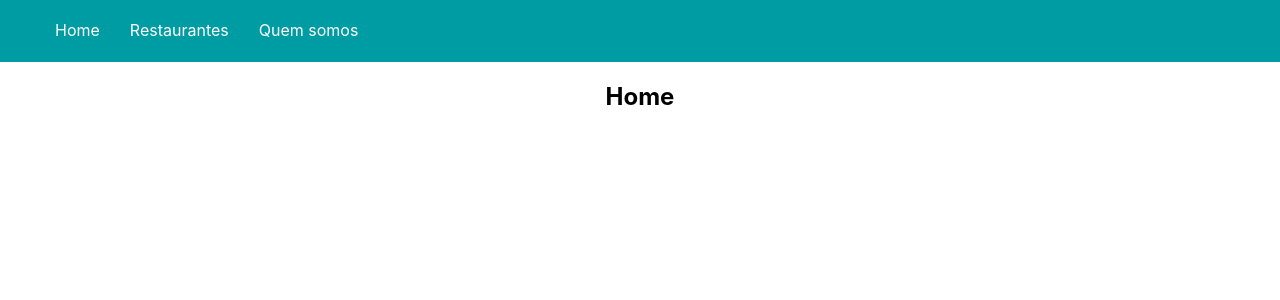
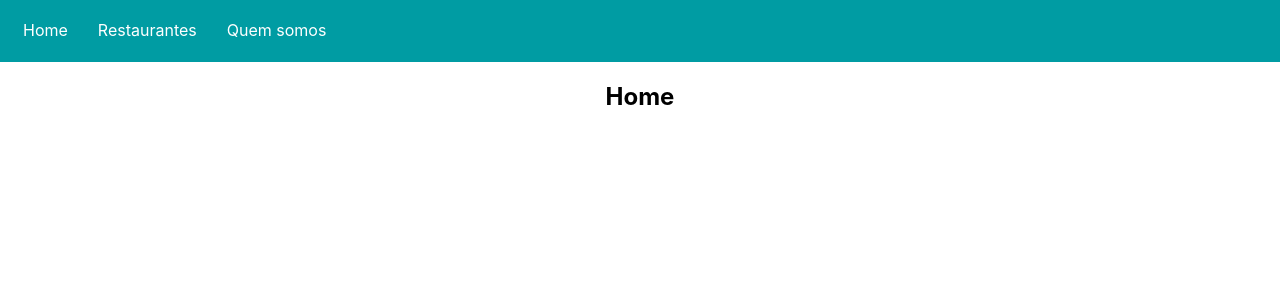
Before and after one commit to GuilhermeLimaSoares/goomer, a React (Create React App) app: page / in a window 1280 px wide. Shown: the top 300 px of the page. Built offline with nearby package versions, Linux system fonts and the light colour scheme.

Commit message:
GERAL: ALinhando items do header

```diff
--- a/src/App.js
+++ b/src/App.js
@@ -1,5 +1,6 @@
 import React from 'react';
 import { BrowserRouter, Switch, Route } from 'react-router-dom';
+import About from './pages/about';
 import Home from './pages/home';
 import Restaurants from './pages/restaurants';
 
@@ -13,6 +14,7 @@ function App() {
           <Route path="/" exact={true} component={Home} />
           <Route path="/home" component={Home} />
           <Route path="/restaurantes" component={Restaurants} />
+          <Route path="/sobre" component={About} />
         </Switch>
       </BrowserRouter>
 
--- a/src/components/header/header.scss
+++ b/src/components/header/header.scss
@@ -9,8 +9,13 @@
             margin: 0;
             list-style: none;
             display: flex;
+            padding: 20px 0px 20px 8px;
             &__item {
-                margin: 20px 15px 0px 15px;
+                margin: 0px 15px 0px 0px;
+
+                @media (min-width: 330px) {
+                    margin: 0px 15px 0px 15px
+                  }
                 .content{
                     text-decoration: none;
                     color: #fff;
--- a/src/pages/about/index.js
+++ b/src/pages/about/index.js
@@ -16,4 +16,4 @@ class About extends Component {
     }
 }
 
-export default Home;
+export default About;
```
